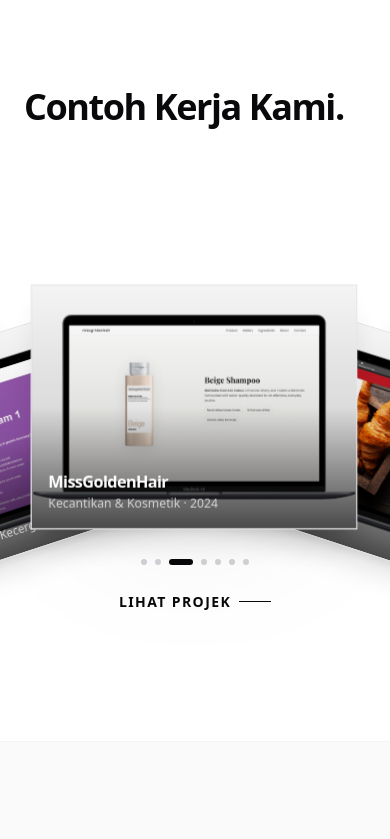
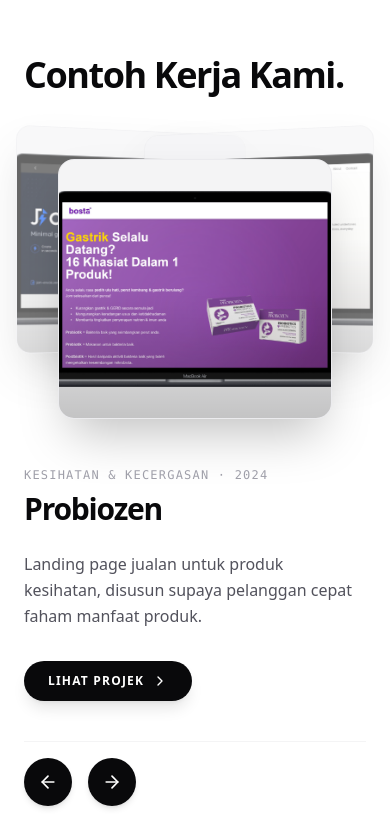
Before and after one commit to aniqkerja-byte/Portfolio, a Next.js app: page / in a window 390 px wide. Shown: the part 1720-2559 px from the top of the page. Built offline with nearby package versions, Linux system fonts and the light colour scheme.

Commit message:
feat: refactor project showcase to use 3D circular perspective slider on mobile and desktop

```diff
--- a/src/components/Work.tsx
+++ b/src/components/Work.tsx
@@ -3,70 +3,76 @@
 import Link from "next/link";
 import Image from "next/image";
 import * as React from "react";
+import { useState, useEffect, useRef, useMemo, useCallback } from "react";
 import { motion, AnimatePresence, useReducedMotion } from "framer-motion";
 import { FadeIn } from "@/components/FadeIn";
 import { projectsData } from "@/constants/data";
+import { ArrowLeft, ArrowRight, ChevronRight } from "lucide-react";
 
-/* ─── Helpers ──────────────────────────────────────────────── */
-
-function wrapIndex(n: number, len: number) {
-  if (len <= 0) return 0;
-  return ((n % len) + len) % len;
+function calculateGap(width: number) {
+  const minWidth = 1024;
+  const maxWidth = 1456;
+  const minGap = 60;
+  const maxGap = 86;
+  if (width <= minWidth) return minGap;
+  if (width >= maxWidth) return Math.max(minGap, maxGap + 0.06018 * (width - maxWidth));
+  return minGap + (maxGap - minGap) * ((width - minWidth) / (maxWidth - minWidth));
 }
 
-function signedOffset(i: number, active: number, len: number) {
-  const raw = i - active;
-  const alt = raw > 0 ? raw - len : raw + len;
-  return Math.abs(alt) < Math.abs(raw) ? alt : raw;
-}
+const Work = () => {
+  const reduceMotion = useReducedMotion();
+  const projects = projectsData;
+  const projectsLength = projects.length;
 
-/* ─── Mobile Card Stack ────────────────────────────────────── */
+  const [activeIndex, setActiveIndex] = useState(0);
+  const [containerWidth, setContainerWidth] = useState(1200);
 
-const CARD_W = 320;
-const CARD_H = 240;
-const MAX_VISIBLE = 5;
-const OVERLAP = 0.52;
-const SPREAD_DEG = 36;
-const DEPTH_PX = 100;
-const TILT_X = 10;
-const ACTIVE_LIFT = 16;
-const ACTIVE_SCALE = 1.02;
-const INACTIVE_SCALE = 0.92;
-const SPRING = { stiffness: 280, damping: 28 };
-const AUTO_INTERVAL = 3200;
+  const imageContainerRef = useRef<HTMLDivElement>(null);
 
-const MobileCardStack = () => {
-  const reduceMotion = useReducedMotion();
-  const items = projectsData;
-  const len = items.length;
+  const activeProject = useMemo(() => projects[activeIndex], [activeIndex, projects]);
 
-  const [active, setActive] = React.useState(0);
-  const [hovering, setHovering] = React.useState(false);
-  const touchStartRef = React.useRef<number | null>(null);
+  // Responsive gap calculation
+  useEffect(() => {
+    function handleResize() {
+      if (imageContainerRef.current) {
+        setContainerWidth(imageContainerRef.current.offsetWidth);
+      }
+    }
+    handleResize();
+    window.addEventListener("resize", handleResize);
+    return () => window.removeEventListener("resize", handleResize);
+  }, []);
 
-  const maxOffset = Math.max(0, Math.floor(MAX_VISIBLE / 2));
-  const cardSpacing = Math.max(10, Math.round(CARD_W * (1 - OVERLAP)));
-  const stepDeg = maxOffset > 0 ? SPREAD_DEG / maxOffset : 0;
+  // Autoplay (resets the 5s timer whenever activeIndex changes)
+  useEffect(() => {
+    if (reduceMotion) return;
+    const id = setInterval(() => {
+      setActiveIndex((prev) => (prev + 1) % projectsLength);
+    }, 5000);
+    return () => clearInterval(id);
+  }, [reduceMotion, projectsLength, activeIndex]);
 
-  const prev = React.useCallback(() => {
-    setActive((a) => wrapIndex(a - 1, len));
-  }, [len]);
+  // Navigation handlers
+  const handleNext = useCallback(() => {
+    setActiveIndex((prev) => (prev + 1) % projectsLength);
+  }, [projectsLength]);
 
-  const next = React.useCallback(() => {
-    setActive((a) => wrapIndex(a + 1, len));
-  }, [len]);
+  const handlePrev = useCallback(() => {
+    setActiveIndex((prev) => (prev - 1 + projectsLength) % projectsLength);
+  }, [projectsLength]);
 
-  // auto-advance
-  React.useEffect(() => {
-    if (reduceMotion || hovering) return;
-    const id = window.setInterval(() => next(), AUTO_INTERVAL);
-    return () => window.clearInterval(id);
-  }, [hovering, reduceMotion, next]);
+  // Keyboard navigation
+  useEffect(() => {
+    const handleKey = (e: KeyboardEvent) => {
+      if (e.key === "ArrowLeft") handlePrev();
+      if (e.key === "ArrowRight") handleNext();
+    };
+    window.addEventListener("keydown", handleKey);
+    return () => window.removeEventListener("keydown", handleKey);
+  }, [handlePrev, handleNext]);
 
-  const onKeyDown = (e: React.KeyboardEvent) => {
-    if (e.key === "ArrowLeft") prev();
-    if (e.key === "ArrowRight") next();
-  };
+  // Touch handlers for mobile swipe
+  const touchStartRef = useRef<number | null>(null);
 
   const handleTouchStart = (e: React.TouchEvent) => {
     touchStartRef.current = e.touches[0].clientX;
@@ -79,195 +85,187 @@
     const threshold = 40; // min swipe distance in pixels
 
     if (diff > threshold) {
-      next(); // Swiped left -> show next
+      handleNext();
     } else if (diff < -threshold) {
-      prev(); // Swiped right -> show prev
+      handlePrev();
     }
     touchStartRef.current = null;
   };
 
-  return (
-    <div onMouseEnter={() => setHovering(true)} onMouseLeave={() => setHovering(false)}>
-      {/* Stage */}
-      <div
-        className="relative mx-auto w-full"
-        style={{ height: CARD_H + 80 }}
-        tabIndex={0}
-        onKeyDown={onKeyDown}
-        onTouchStart={handleTouchStart}
-        onTouchEnd={handleTouchEnd}
-      >
-        {/* Subtle glow */}
-        <div
-          className="pointer-events-none absolute inset-x-0 bottom-0 mx-auto h-32 w-[70%] rounded-full bg-zinc-950/5 blur-3xl"
-          aria-hidden="true"
-        />
+  // Compute transforms for each image
+  function getImageStyle(index: number): React.CSSProperties {
+    const gap = calculateGap(containerWidth);
+    const maxStickUp = gap * 0.8;
+    const isActive = index === activeIndex;
+    const isLeft = (activeIndex - 1 + projectsLength) % projectsLength === index;
+    const isRight = (activeIndex + 1) % projectsLength === index;
 
-        <div
-          className="absolute inset-0 flex items-end justify-center"
-          style={{ perspective: "1000px" }}
-        >
-          <AnimatePresence initial={false}>
-            {items.map((p, i) => {
-              const off = signedOffset(i, active, len);
-              const abs = Math.abs(off);
-              if (abs > maxOffset) return null;
+    if (isActive) {
+      return {
+        zIndex: 3,
+        opacity: 1,
+        pointerEvents: "auto",
+        transform: `translateX(0px) translateY(0px) scale(1) rotateY(0deg)`,
+        transition: "all 0.8s cubic-bezier(.4,2,.3,1)",
+      };
+    }
+    if (isLeft) {
+      return {
+        zIndex: 2,
+        opacity: 0.6,
+        pointerEvents: "auto",
+        transform: `translateX(-${gap}px) translateY(-${maxStickUp}px) scale(0.85) rotateY(15deg)`,
+        transition: "all 0.8s cubic-bezier(.4,2,.3,1)",
+      };
+    }
+    if (isRight) {
+      return {
+        zIndex: 2,
+        opacity: 0.6,
+        pointerEvents: "auto",
+        transform: `translateX(${gap}px) translateY(-${maxStickUp}px) scale(0.85) rotateY(-15deg)`,
+        transition: "all 0.8s cubic-bezier(.4,2,.3,1)",
+      };
+    }
+    // Hide all other images
+    return {
+      zIndex: 1,
+      opacity: 0,
+      pointerEvents: "none",
+      transform: `translateX(0px) translateY(0px) scale(0.7) rotateY(0deg)`,
+      transition: "all 0.8s cubic-bezier(.4,2,.3,1)",
+    };
+  }
 
-              const rotateZ = off * stepDeg;
-              const x = off * cardSpacing;
-              const y = abs * 8;
-              const z = -abs * DEPTH_PX;
-              const isActive = off === 0;
-              const scale = isActive ? ACTIVE_SCALE : INACTIVE_SCALE;
-              const lift = isActive ? -ACTIVE_LIFT : 0;
-              const rotateX = isActive ? 0 : TILT_X;
-              const zIndex = 100 - abs;
+  // Framer Motion variants for text content animation
+  const contentVariants = {
+    initial: { opacity: 0, y: 20 },
+    animate: { opacity: 1, y: 0 },
+    exit: { opacity: 0, y: -20 },
+  };
 
-              return (
-                <motion.div
-                  key={p.slug}
-                  className={`absolute bottom-0 touch-pan-y overflow-hidden border border-zinc-200 bg-zinc-100 shadow-xl will-change-transform select-none ${
-                    isActive ? "cursor-grab active:cursor-grabbing" : "cursor-pointer"
-                  }`}
-                  style={{
-                    width: CARD_W,
-                    height: CARD_H,
-                    zIndex,
-                    transformStyle: "preserve-3d",
-                  }}
-                  initial={
-                    reduceMotion ? false : { opacity: 0, y: y + 40, x, rotateZ, rotateX, scale }
-                  }
-                  animate={{
-                    opacity: 1,
-                    x,
-                    y: y + lift,
-                    rotateZ,
-                    rotateX,
-                    scale,
-                  }}
-                  transition={{ type: "spring", ...SPRING }}
-                  onClick={() => setActive(i)}
-                >
-                  <div
-                    className="h-full w-full"
-                    style={{
-                      transform: `translateZ(${z}px)`,
-                      transformStyle: "preserve-3d",
-                    }}
-                  >
-                    {/* Card content */}
-                    <div className="relative h-full w-full">
-                      <Image
-                        src={p.image}
-                        alt={p.title}
-                        fill
-                        sizes="320px"
-                        className="object-cover"
-                        draggable={false}
-                      />
-                      {/* Gradient overlay */}
-                      <div className="pointer-events-none absolute inset-0 bg-gradient-to-t from-black/70 via-black/10 to-transparent" />
-                      {/* Text */}
-                      <div className="relative z-10 flex h-full flex-col justify-end p-4">
-                        <h3 className="truncate text-base font-semibold text-white">{p.title}</h3>
-                        <p className="mt-0.5 text-xs text-white/70">
-                          {p.category} · {p.year}
-                        </p>
-                      </div>
-                    </div>
-                  </div>
-                </motion.div>
-              );
-            })}
-          </AnimatePresence>
-        </div>
-      </div>
-
-      {/* Dots */}
-      <div className="mt-4 flex items-center justify-center gap-2">
-        {items.map((p, idx) => (
-          <button
-            key={p.slug}
-            onClick={() => setActive(idx)}
-            className={`h-1.5 rounded-full transition-all duration-300 ${
-              idx === active ? "w-6 bg-zinc-950" : "w-1.5 bg-zinc-300 hover:bg-zinc-400"
-            }`}
-            aria-label={`Go to ${p.title}`}
-          />
-        ))}
-      </div>
-
-      {/* Active card link */}
-      <div className="mt-6 text-center">
-        <Link
-          href={`/work/${items[active].slug}`}
-          className="inline-flex items-center gap-2 text-sm font-bold tracking-widest text-zinc-950 uppercase transition-colors hover:text-orange-600"
-        >
-          Lihat Projek
-          <span className="h-[1px] w-8 bg-current transition-all duration-300 hover:w-12" />
-        </Link>
-      </div>
-    </div>
-  );
-};
-
-/* ─── Desktop Grid (unchanged) ─────────────────────────────── */
-
-const DesktopGrid = () => (
-  <div className="grid grid-cols-1 gap-x-12 gap-y-24 md:grid-cols-2">
-    {projectsData.map((p, i) => (
-      <FadeIn key={p.slug} delay={i * 0.1}>
-        <Link href={`/work/${p.slug}`} className="group block cursor-pointer">
-          <div className="relative mb-8 aspect-[4/3] w-full overflow-hidden border border-zinc-100 bg-zinc-100">
-            <Image
-              src={p.image}
-              alt={p.title}
-              fill
-              className="object-cover transition-transform duration-700 group-hover:scale-105"
-            />
-            {/* Overlay */}
-            <div className="absolute inset-0 bg-black/0 transition-colors duration-500 group-hover:bg-black/10" />
-          </div>
-
-          <div className="flex items-baseline justify-between border-b border-zinc-200 pb-4 transition-colors group-hover:border-orange-600">
-            <div>
-              <h3 className="mb-1 text-2xl font-medium tracking-tight text-zinc-950">{p.title}</h3>
-              <p className="text-sm text-zinc-500">{p.category}</p>
-            </div>
-            <span className="font-mono text-xs text-zinc-400">{p.year}</span>
-          </div>
-        </Link>
-      </FadeIn>
-    ))}
-  </div>
-);
-
-/* ─── Main Work Section ────────────────────────────────────── */
-
-const Work = () => {
   return (
     <section
       id="work"
-      className="overflow-hidden border-t border-zinc-200 bg-white px-6 py-32 md:px-12"
+      className="overflow-hidden border-t border-zinc-200 bg-white px-6 py-24 md:px-12 md:py-32"
     >
       <div className="mx-auto max-w-[1400px]">
         <FadeIn>
-          <div className="mb-24 flex items-end justify-between">
+          <div className="mb-16 flex items-end justify-between md:mb-24">
             <h2 className="text-4xl font-semibold tracking-tighter text-zinc-950 md:text-6xl">
               Contoh Kerja Kami.
             </h2>
           </div>
         </FadeIn>
 
-        {/* Mobile: Card Stack */}
-        <div className="block md:hidden">
-          <MobileCardStack />
-        </div>
+        {/* Circular perspective grid */}
+        <div className="grid grid-cols-1 items-center gap-12 md:grid-cols-2 md:gap-16 lg:gap-24">
+          {/* Images Columns */}
+          <div
+            className="xs:h-[320px] relative z-10 flex h-[260px] w-full items-center justify-center overflow-visible select-none perspective-[1000px] md:h-[360px] lg:h-[400px]"
+            ref={imageContainerRef}
+            onTouchStart={handleTouchStart}
+            onTouchEnd={handleTouchEnd}
+          >
+            {projects.map((project, index) => (
+              <div
+                key={project.slug}
+                className="absolute h-full w-[80%] max-w-[340px] cursor-pointer transition-all duration-300 md:max-w-[420px]"
+                style={getImageStyle(index)}
+                onClick={() => setActiveIndex(index)}
+              >
+                <div className="relative h-full w-full overflow-hidden rounded-2xl border border-zinc-200/50 bg-zinc-100 shadow-2xl">
+                  <Image
+                    src={project.image}
+                    alt={project.title}
+                    fill
+                    sizes="(max-w-768px) 80vw, 400px"
+                    className="object-cover"
+                    draggable={false}
+                  />
+                  {/* Subtle vignette overlay */}
+                  <div className="pointer-events-none absolute inset-0 bg-gradient-to-t from-black/20 via-transparent to-transparent" />
+                </div>
+              </div>
+            ))}
+          </div>
 
-        {/* Desktop: Grid */}
-        <div className="hidden md:block">
-          <DesktopGrid />
+          {/* Details Content Column */}
+          <div className="relative z-10 flex min-h-[300px] flex-col justify-center">
+            <AnimatePresence mode="wait">
+              <motion.div
+                key={activeIndex}
+                variants={contentVariants}
+                initial="initial"
+                animate="animate"
+                exit="exit"
+                transition={{ duration: 0.4, ease: "easeInOut" }}
+                className="flex flex-col items-start"
+              >
+                <span className="mb-2 font-mono text-xs tracking-widest text-zinc-400 uppercase">
+                  {activeProject.category} · {activeProject.year}
+                </span>
+
+                <h3 className="mb-6 text-3xl font-semibold tracking-tight text-zinc-950 md:text-4xl lg:text-5xl">
+                  {activeProject.title}
+                </h3>
+
+                <div className="mb-8 max-w-xl text-base leading-relaxed text-zinc-600 md:text-lg">
+                  {activeProject.desc.split(" ").map((word, i) => (
+                    <motion.span
+                      key={i}
+                      initial={{
+                        filter: "blur(8px)",
+                        opacity: 0,
+                        y: 4,
+                      }}
+                      animate={{
+                        filter: "blur(0px)",
+                        opacity: 1,
+                        y: 0,
+                      }}
+                      transition={{
+                        duration: 0.2,
+                        ease: "easeInOut",
+                        delay: 0.012 * i,
+                      }}
+                      className="inline-block"
+                    >
+                      {word}&nbsp;
+                    </motion.span>
+                  ))}
+                </div>
+
+                <div className="mb-2">
+                  <Link
+                    href={`/work/${activeProject.slug}`}
+                    className="inline-flex items-center gap-2 rounded-full bg-zinc-950 px-6 py-3 text-xs font-semibold tracking-widest text-white uppercase shadow-lg transition-all duration-300 hover:scale-105 hover:bg-zinc-800"
+                  >
+                    <span>Lihat Projek</span>
+                    <ChevronRight className="size-4" />
+                  </Link>
+                </div>
+              </motion.div>
+            </AnimatePresence>
+
+            {/* Navigation buttons */}
+            <div className="relative z-20 mt-8 flex gap-4 border-t border-zinc-100 pt-4">
+              <button
+                onClick={handlePrev}
+                className="flex size-12 cursor-pointer items-center justify-center rounded-full bg-zinc-950 text-white shadow-md transition-all duration-300 hover:scale-105 hover:bg-orange-600 active:scale-95"
+                aria-label="Previous project"
+              >
+                <ArrowLeft className="size-5" />
+              </button>
+              <button
+                onClick={handleNext}
+                className="flex size-12 cursor-pointer items-center justify-center rounded-full bg-zinc-950 text-white shadow-md transition-all duration-300 hover:scale-105 hover:bg-orange-600 active:scale-95"
+                aria-label="Next project"
+              >
+                <ArrowRight className="size-5" />
+              </button>
+            </div>
+          </div>
         </div>
       </div>
     </section>
```
